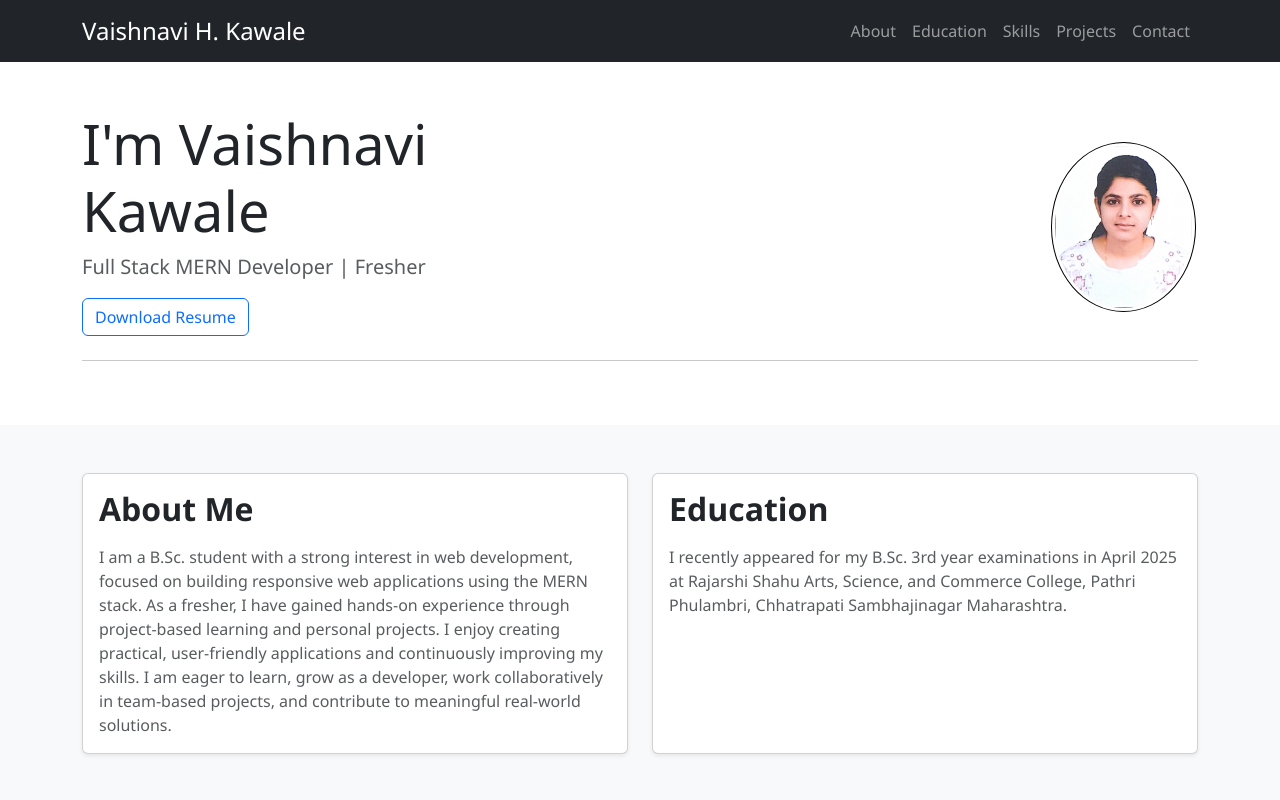
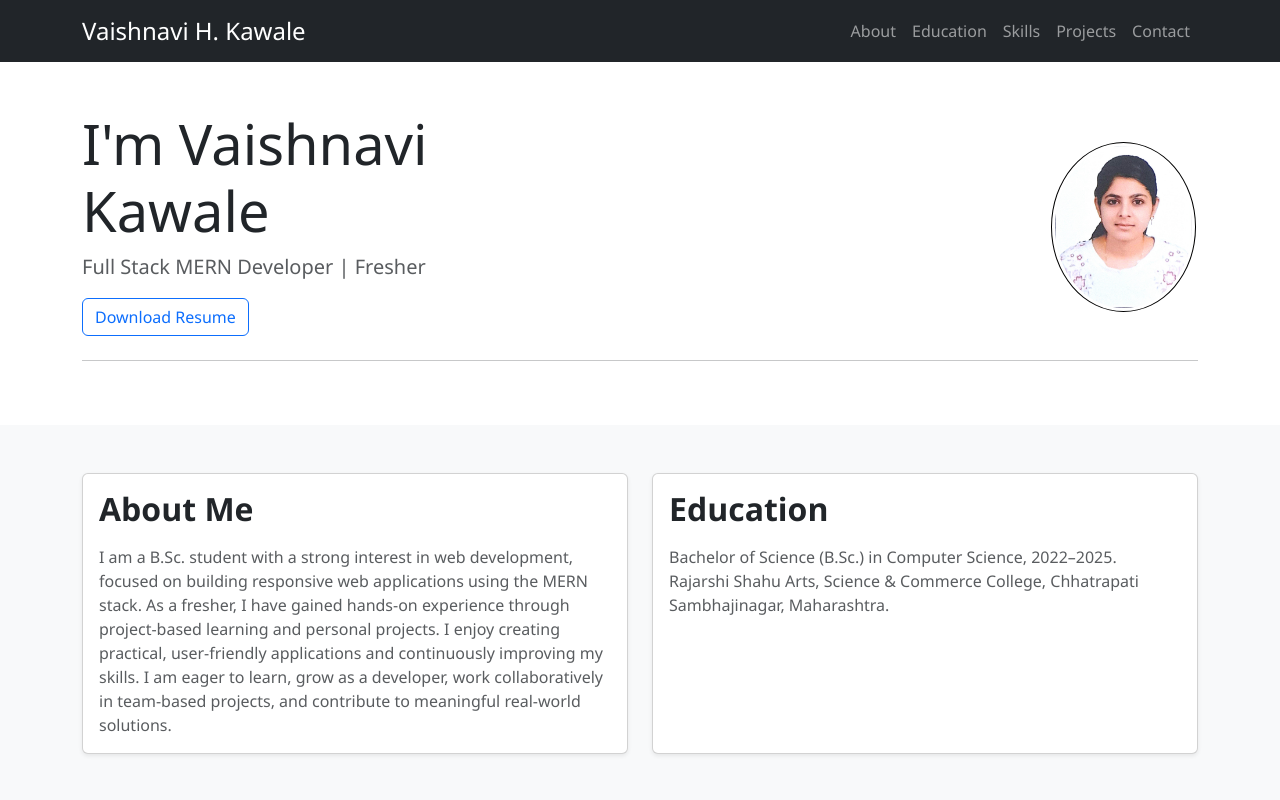
Before and after one commit to vais2004/vaishhh_kawale, a React (Create React App) app: page / in a window 1280 px wide. Shown: the top 800 px of the page. Built offline with nearby package versions, Linux system fonts and the light colour scheme.

Commit message:
Revise education section in App.js
Updated education details to reflect current degree and institution.

```diff
--- a/src/App.js
+++ b/src/App.js
@@ -109,11 +109,10 @@ to meaningful real-world solutions.
                   <div className="card-body">
                     <h2 className="card-title mb-3">Education</h2>
                     <p className="card-text text-muted">
-                      I recently appeared for my B.Sc. 3rd year examinations in
-                      April 2025 at Rajarshi Shahu Arts, Science, and Commerce
-                      College, Pathri Phulambri, Chhatrapati Sambhajinagar
-                      Maharashtra.
-                    </p>
+  Bachelor of Science (B.Sc.) in Computer Science, 2022–2025.<br />
+  Rajarshi Shahu Arts, Science & Commerce College, Chhatrapati Sambhajinagar,
+  Maharashtra.
+</p>
                   </div>
                 </div>
               </div>
```
